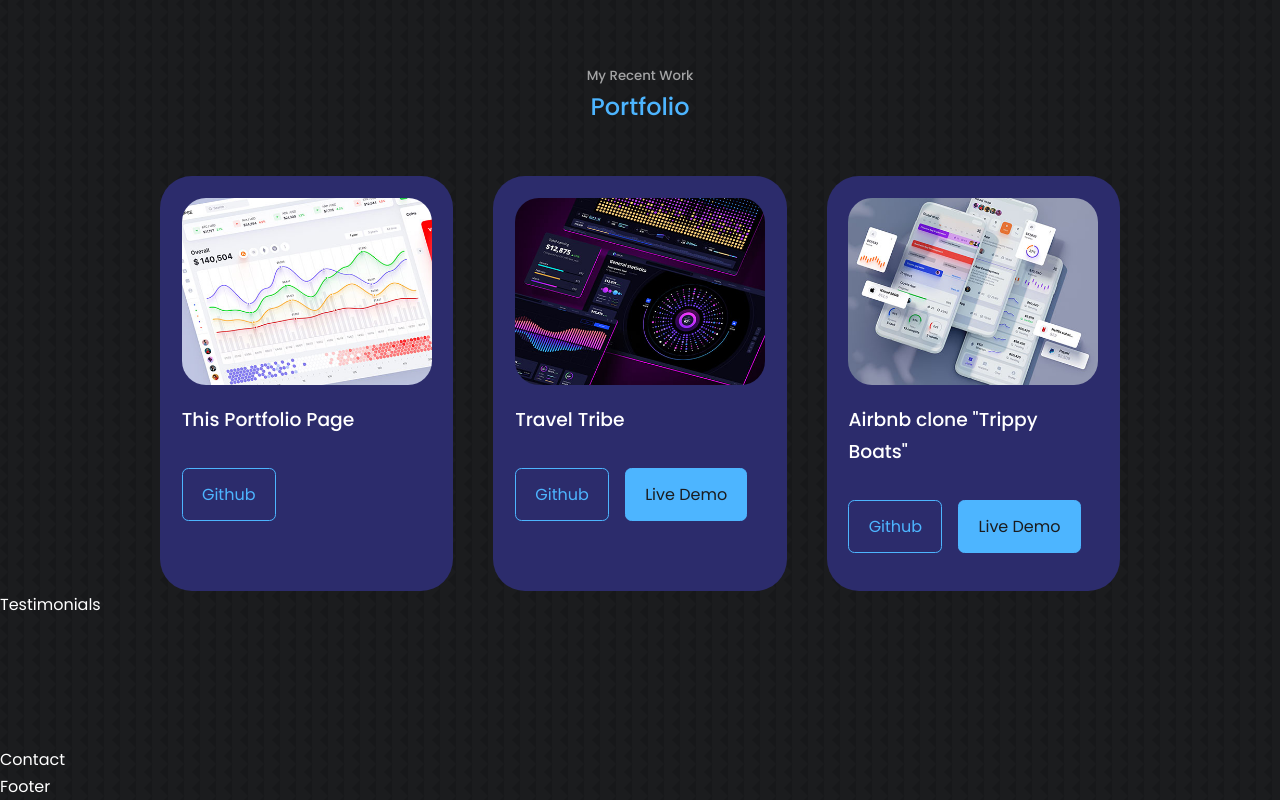
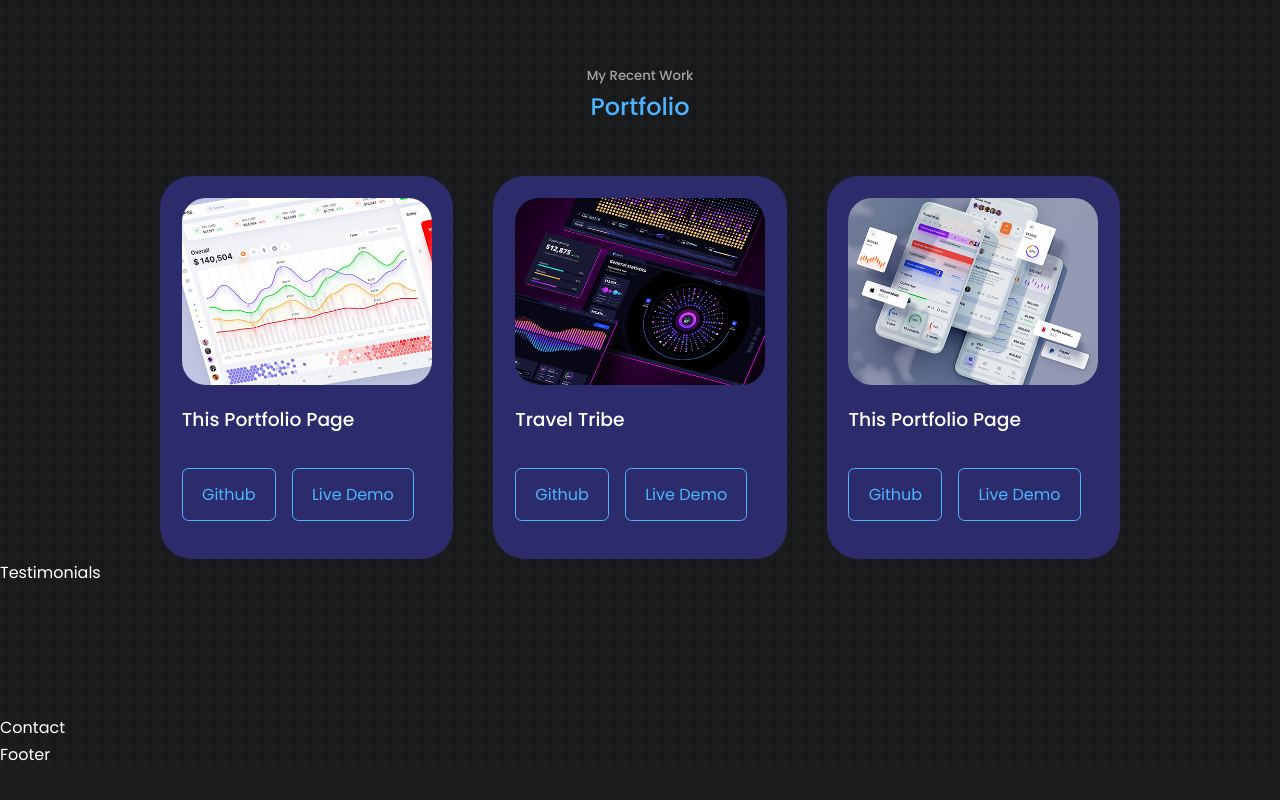
Before and after one commit to Edwardtoonela/react-portfolio-website, a React (Create React App) app: page / in a window 1280 px wide. Shown: the part 2868-3668 px from the top of the page. After the commit the page ends 3637 px from the top, so only its background shows below. Built offline with nearby package versions, Linux system fonts and the light colour scheme.

Commit message:
imported projects as array

```diff
--- a/src/components/portfolio/portfolio.jsx
+++ b/src/components/portfolio/portfolio.jsx
@@ -3,6 +3,32 @@ import './portfolio.css'
 import IMG1 from '../../assets/portfolio1.jpg'
 import IMG2 from '../../assets/portfolio2.jpg'
 import IMG3 from '../../assets/portfolio3.jpg'
+
+const data = [
+
+  {
+    id: 1,
+    image: IMG1,
+    title: 'This Portfolio Page',
+    github: 'https://github.com/Edwardtoonela/react-portfolio-website',
+    demo: '#'
+  },
+  {
+    id: 2,
+    image: IMG2,
+    title: 'Travel Tribe',
+    github: 'https://github.com/Edwardtoonela/travel-tribe',
+    demo: 'http://www.trvltribe.com/'
+  },
+  {
+    id: 3,
+    image: IMG3,
+    title: 'This Portfolio Page',
+    github: 'https://github.com/dancosta-fed/trippy-boats',
+    demo: 'https://trippy-boats.herokuapp.com/'
+  },
+
+]
 
 const Portfolio = () => {
   return (
@@ -11,35 +37,22 @@ const Portfolio = () => {
       <h2>Portfolio</h2>
 
       <div className="container portfolio__container">
-        <article className="portfolio__item">
-          <div className="portfolio__item-image">
-            <img src={IMG1} alt="" />
-          </div>
-          <h3>This Portfolio Page</h3>
-          <div className="portfolio__item-cta">
-            <a href="https://github.com/Edwardtoonela/react-portfolio-website" className="btn" target='_blank'>Github</a>
-          </div>
-        </article>
-        <article className="portfolio__item">
-          <div className="portfolio__item-image">
-            <img src={IMG2} alt="" />
-          </div>
-          <h3>Travel Tribe</h3>
-          <div className="portfolio__item-cta">
-            <a href="https://github.com/Edwardtoonela/travel-tribe" className="btn" target='_blank'>Github</a>
-            <a href="http://www.trvltribe.com/" className="btn btn-primary" target='_blank'>Live Demo</a>
-          </div>
-        </article>
-        <article className="portfolio__item">
-          <div className="portfolio__item-image">
-            <img src={IMG3} alt="" />
-          </div>
-          <h3>Airbnb clone "Trippy Boats"</h3>
-          <div className="portfolio__item-cta">
-            <a href="https://github.com/dancosta-fed/trippy-boats" className="btn" target='_blank'>Github</a>
-            <a href="https://trippy-boats.herokuapp.com/" className="btn btn-primary" target='_blank'>Live Demo</a>
-          </div>
-        </article>
+      {
+        data.map(({id, image, title, github, demo}) => {
+          return (
+          <article key={id} className="portfolio__item">
+            <div className="portfolio__item-image">
+              <img src={image} alt={title} />
+            </div>
+            <h3>{title}</h3>
+            <div className="portfolio__item-cta">
+              <a href={github} className="btn" target='_blank'>Github</a>
+              <a href={demo} className="btn" target='_blank'>Live Demo</a>
+            </div>
+          </article>
+          )
+        })
+      }
       </div>
     </section>
   )
```
